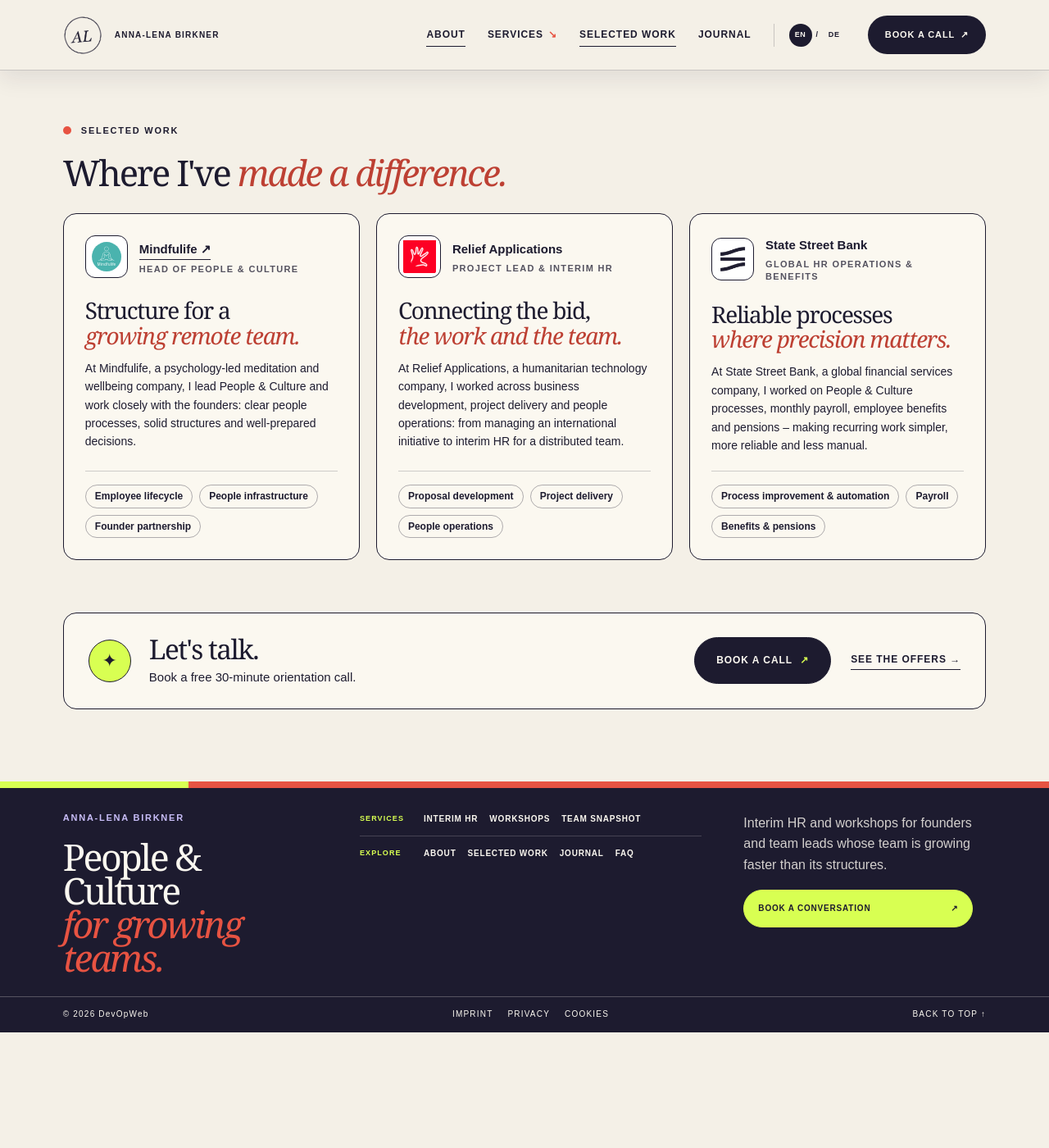
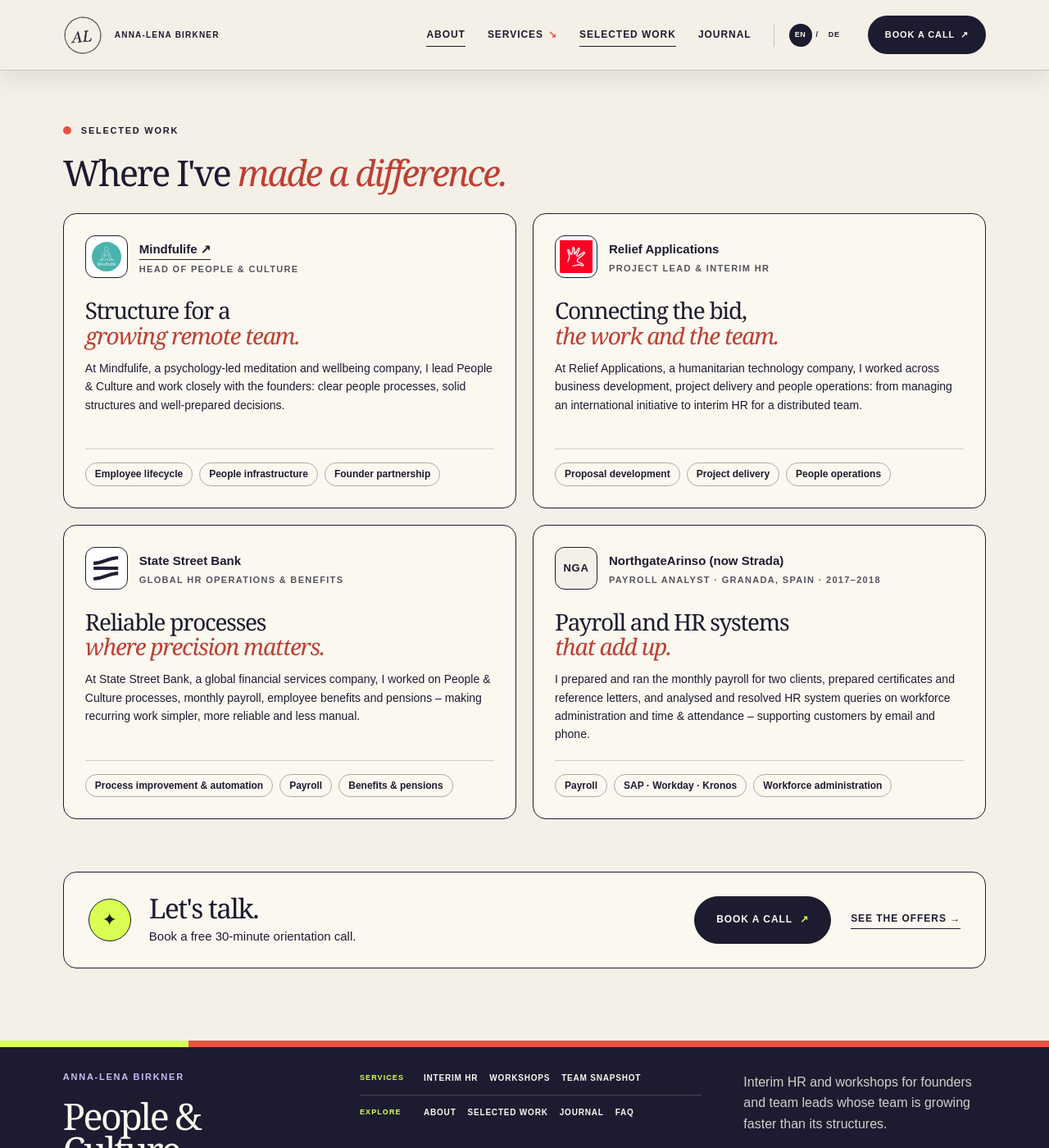
Before and after one commit to Alephantom/Homepage2026, a Jekyll site: the page built from about.html, in a window 1280 px wide and 1400 px high, scrolled down 1123 px. Shown: the whole window at 82% size. Built offline with Jekyll 4.4.1, drawn with Linux system fonts in a browser that asks for light colours; before the commit the page ends 2382 px from its top, so only the background shows below that.

Commit message:
About: add NorthgateArinso (now Strada) reference as 4th card, 2x2 grid

```diff
--- a/about.css
+++ b/about.css
@@ -196,7 +196,7 @@
   align-items: stretch;
   display: grid;
   gap: 20px;
-  grid-template-columns: repeat(3, minmax(0, 1fr));
+  grid-template-columns: repeat(2, minmax(0, 1fr));
 }
 
 .abRef {
@@ -227,6 +227,16 @@
   justify-content: center;
   overflow: hidden;
   width: 52px;
+}
+
+/* Text monogram badge for references without a logo (e.g. NGA). */
+.abLogo--mono {
+  background: var(--cream);
+  color: var(--ink);
+  font-size: 13px;
+  font-weight: 800;
+  letter-spacing: 0.06em;
+  line-height: 1;
 }
 
 .abLogo img {
@@ -312,9 +322,30 @@ a.abRefName:focus-visible {
   margin-top: 20px;
 }
 
-/* Tags sit at the bottom of every card so the three cards line up. */
+/* Tags sit at the bottom of every card so the cards line up. */
 .abRef > p {
   flex: 1 0 auto;
+}
+
+/* 2×2 grid: each card spans 4 subgrid rows (company, title, text, tags), so
+   titles, texts and tag rows line up across the cards. */
+@media (min-width: 761px) {
+  /* The text tracks are 1fr: both rows get the taller text height, so all
+     four cards end up the same height. */
+  .abRefGrid {
+    grid-template-rows: repeat(2, auto auto 1fr auto);
+  }
+
+  .abRef {
+    display: grid;
+    grid-row: span 4;
+    grid-template-rows: subgrid;
+    row-gap: 0;
+  }
+
+  .abRef .abTags {
+    align-self: start;
+  }
 }
 
 /* ---------- Closing box ---------- */
--- a/about.html
+++ b/about.html
@@ -7,7 +7,7 @@ translation_url_de: /de/ueber-mich/
 permalink: /about/
 title: About
 seo_title: About Anna-Lena Birkner | HR Business Partner · People & Culture
-description: "Anna-Lena Birkner, HR Business Partner with 9 years in HR: from global HR operations at State Street to building people processes at a growing start-up. Selected work at Mindfulife, Relief Applications and State Street."
+description: "Anna-Lena Birkner, HR Business Partner with 9 years in HR: from global HR operations at State Street to building people processes at a growing start-up. Selected work at Mindfulife, Relief Applications, State Street and NorthgateArinso (now Strada)."
 extra_css: /about.css
 schema_page_type: AboutPage
 ---
@@ -73,6 +73,15 @@ schema_page_type: AboutPage
       <p>At State Street Bank, a global financial services company, I worked on People &amp; Culture processes, monthly payroll, employee benefits and pensions – making recurring work simpler, more reliable and less manual.</p>
       <ul class="abTags" aria-label="Focus at State Street"><li>Process improvement &amp; automation</li><li>Payroll</li><li>Benefits &amp; pensions</li></ul>
     </article>
+    <article class="abRef">
+      <div class="abRefCo">
+        <span class="abLogo abLogo--mono" aria-hidden="true">NGA</span>
+        <span class="abRefCoText"><span class="abRefName">NorthgateArinso (now Strada)</span><span class="abRefRole">Payroll Analyst · Granada, Spain · 2017–2018</span></span>
+      </div>
+      <h3>Payroll and HR systems <em>that add up.</em></h3>
+      <p>I prepared and ran the monthly payroll for two clients, prepared certificates and reference letters, and analysed and resolved HR system queries on workforce administration and time &amp; attendance – supporting customers by email and phone.</p>
+      <ul class="abTags" aria-label="Focus at NorthgateArinso"><li>Payroll</li><li>SAP · Workday · Kronos</li><li>Workforce administration</li></ul>
+    </article>
   </div>
 </section>
 
--- a/llms.txt
+++ b/llms.txt
@@ -40,11 +40,12 @@ No prices are published on the site; scope and fee are agreed in a first convers
 
 The case studies on the About page describe Anna-Lena’s role and the purpose of the work, not measured results.
 
-- [About Anna-Lena Birkner](https://annalenabirkner.com/about/): How she works, a short introduction and the three case studies below.
+- [About Anna-Lena Birkner](https://annalenabirkner.com/about/): How she works, a short introduction and the four case studies below.
 
 - [Case 01: Mindfulife](https://annalenabirkner.com/about/#projects): At Mindfulife, a psychology-led meditation and wellbeing company, Anna-Lena leads People & Culture and works closely with the founders: employee lifecycle, people infrastructure (contracts, digital personnel structures, documentation, repeatable workflows) and founder partnership.
 - [Case 02: Relief Applications](https://annalenabirkner.com/about/#projects): At Relief Applications, a humanitarian technology company, Anna-Lena worked across business development (including proposal development), project delivery and people operations, and stepped in as interim HR Business Partner for a distributed team.
 - [Case 03: State Street Bank](https://annalenabirkner.com/about/#projects): At State Street Bank, a global financial services company, Anna-Lena worked on processes across People & Culture, monthly payroll, German employee benefits and pensions, with the aim of making recurring work simpler, more reliable and less manual. Areas: process improvement and automation, the monthly payroll cycle, and the German employee benefits and pension programme.
+- [Case 04: NorthgateArinso (now Strada)](https://annalenabirkner.com/about/#projects): NorthgateArinso (now Strada), payroll 2017–2018. As Payroll Analyst in Granada, Spain, Anna-Lena prepared and ran the monthly payroll for two clients, prepared certificates and reference letters, and analysed and resolved HR system queries on workforce administration and time & attendance (SAP, Workday, Kronos).
 
 ## Journal: Human in the Loop
 
```
Also changed, not shown: de/ueber-mich.html (+10 -1 lines).
